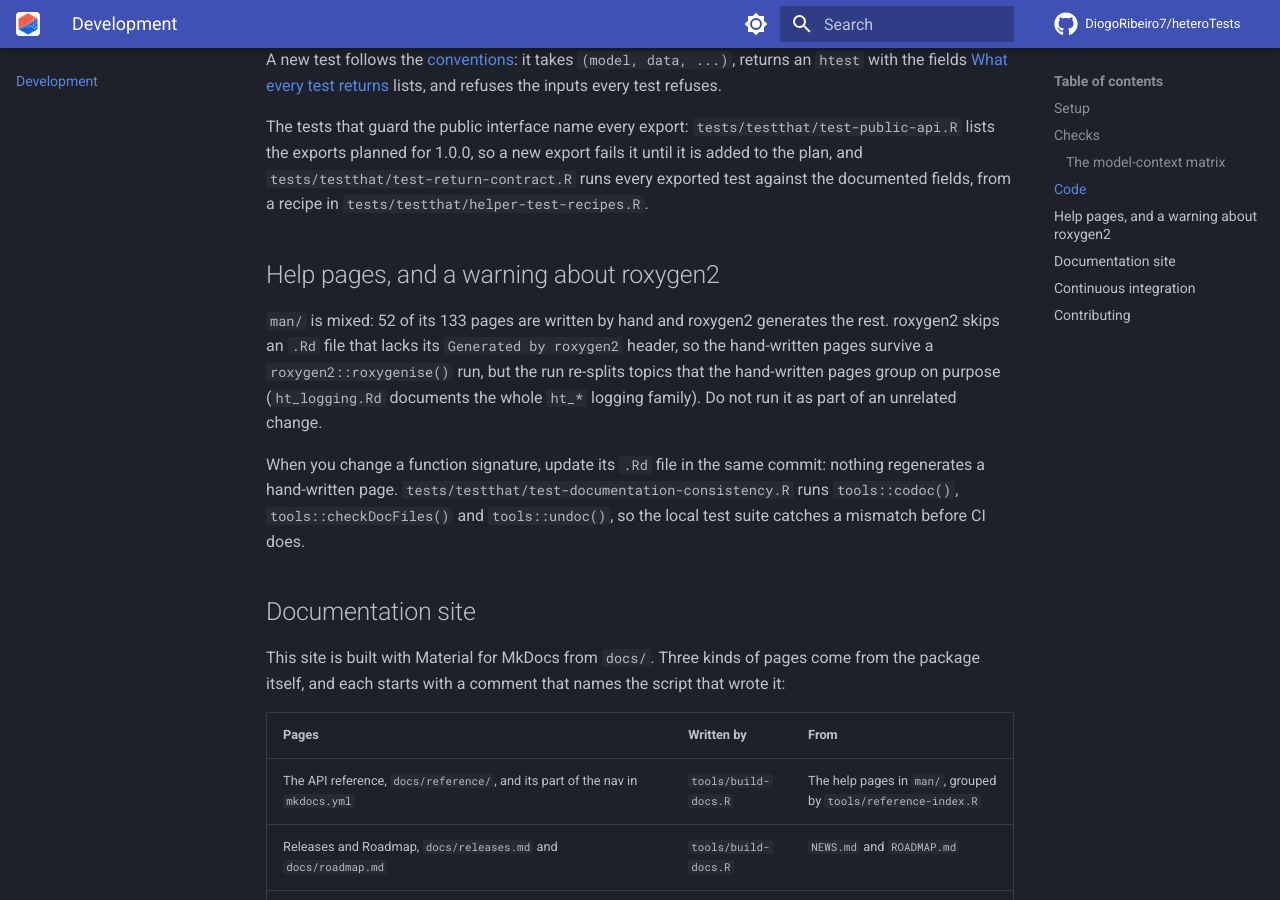
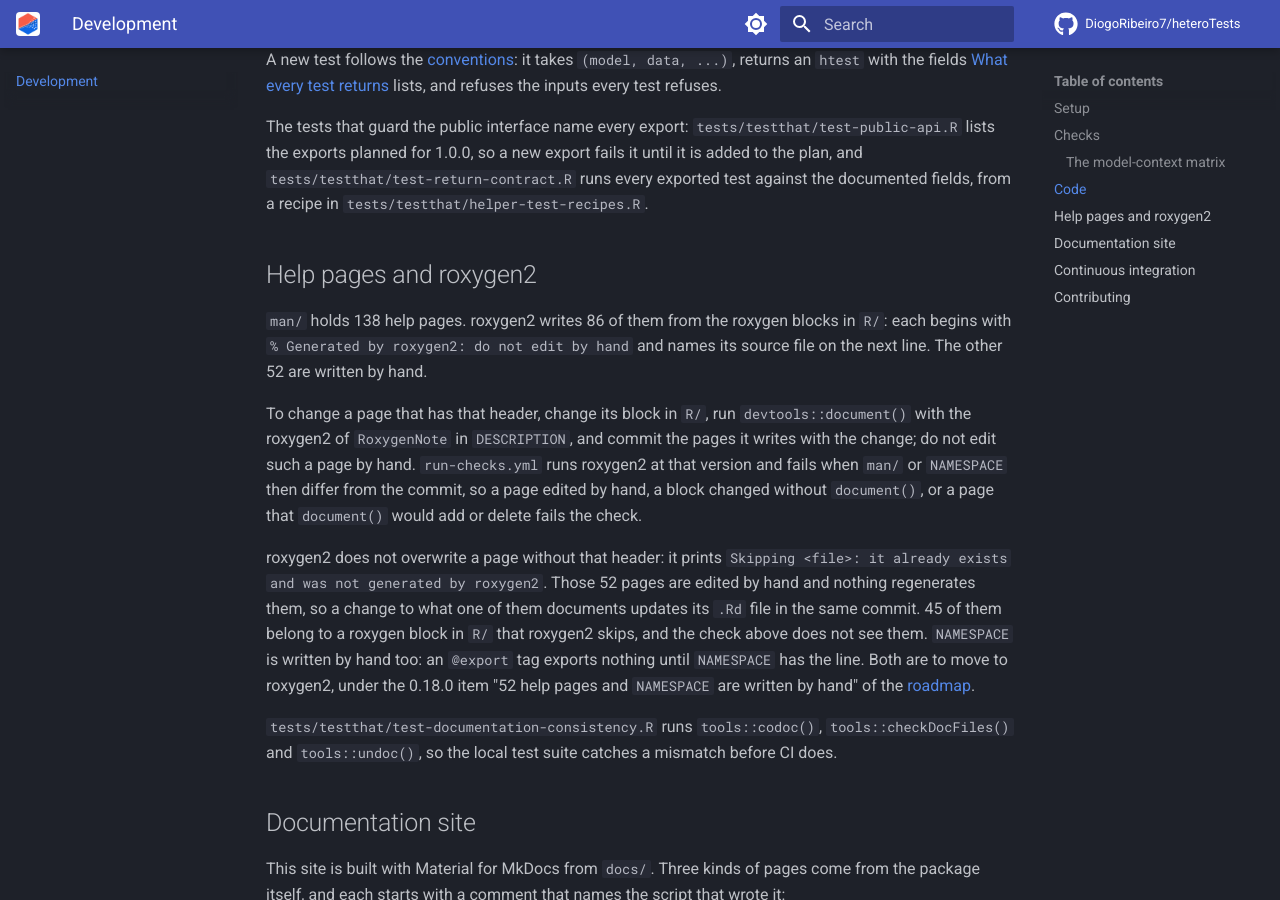
Before and after one commit to DiogoRibeiro7/heteroTests, an MkDocs documentation site: the page built from docs/development.md, in a window 1280 px wide and 900 px high, scrolled down 1592 px. Built offline with MkDocs 1.6.1 and Material for MkDocs 9.7.7, drawn with Linux system fonts in a browser that asks for light colours; comment, search, counter and statistics services are not loaded; some of the changed text lies outside the part shown.

Commit message:
Tell contributors to run devtools::document() for the pages roxygen2 writes
CONTRIBUTING.md and the development page of the site said that
roxygen2::roxygenise() was disruptive, writing 14 pages and deleting
ht_logging.Rd, that it should not be run as part of an unrelated change,
and that nothing regenerates a page. Since the previous commits it
changes nothing, ht_logging.Rd is gone, and run-checks.yml fails unless
the pages roxygen2 writes are its output.

Both now say how a page is changed:
* For the 86 pages with the roxygen header, edit the block, run
  devtools::document() with the roxygen2 of RoxygenNote, and commit what
  it writes; CI checks it.
* The 52 pages without the header are edited by hand and nothing
  regenerates them, as before. 45 of them shadow a block the check does
  not see.
* NAMESPACE is written by hand too.

The counts were stale (78 of 130, 47 of 52, 52 of 133). The development
page's table of workflows names the new step, docs/architecture.md gives
the counts, and the comment and failure message of
test-documentation-consistency.R say which of the two to do.

```diff
--- a/docs/development.md
+++ b/docs/development.md
@@ -62,17 +62,30 @@ new export fails it until it is added to the plan, and
 `tests/testthat/test-return-contract.R` runs every exported test against the
 documented fields, from a recipe in `tests/testthat/helper-test-recipes.R`.
 
-## Help pages, and a warning about roxygen2
+## Help pages and roxygen2
 
-`man/` is mixed: 52 of its 133 pages are written by hand and roxygen2 generates
-the rest. roxygen2 skips an `.Rd` file that lacks its `Generated by roxygen2`
-header, so the hand-written pages survive a `roxygen2::roxygenise()` run, but
-the run re-splits topics that the hand-written pages group on purpose
-(`ht_logging.Rd` documents the whole `ht_*` logging family). Do not run it as
-part of an unrelated change.
+`man/` holds 138 help pages. roxygen2 writes 86 of them from the roxygen
+blocks in `R/`: each begins with `% Generated by roxygen2: do not edit by hand`
+and names its source file on the next line. The other 52 are written by hand.
 
-When you change a function signature, update its `.Rd` file in the same
-commit: nothing regenerates a hand-written page.
+To change a page that has that header, change its block in `R/`, run
+`devtools::document()` with the roxygen2 of `RoxygenNote` in `DESCRIPTION`, and
+commit the pages it writes with the change; do not edit such a page by hand.
+`run-checks.yml` runs roxygen2 at that version and fails when `man/` or
+`NAMESPACE` then differ from the commit, so a page edited by hand, a block
+changed without `document()`, or a page that `document()` would add or delete
+fails the check.
+
+roxygen2 does not overwrite a page without that header: it prints `Skipping
+<file>: it already exists and was not generated by roxygen2`. Those 52 pages
+are edited by hand and nothing regenerates them, so a change to what one of
+them documents updates its `.Rd` file in the same commit. 45 of them belong to
+a roxygen block in `R/` that roxygen2 skips, and the check above does not see
+them. `NAMESPACE` is written by hand too: an `@export` tag exports nothing
+until `NAMESPACE` has the line. Both are to move to roxygen2, under the
+0.18.0 item "52 help pages and `NAMESPACE` are written by hand" of the
+[roadmap](roadmap.md).
+
 `tests/testthat/test-documentation-consistency.R` runs `tools::codoc()`,
 `tools::checkDocFiles()` and `tools::undoc()`, so the local test suite catches
 a mismatch before CI does.
@@ -117,7 +130,7 @@ the guide pages it writes along with the vignette that changed.
 | Workflow | Runs |
 | --- | --- |
 | `R-CMD-check.yml` | `R CMD check`. On a pull request: Ubuntu and Windows (R release), and the hard dependencies on R 4.1. On a push to `main`, weekly and on demand, also Ubuntu (R devel and the previous release) and macOS. Weekly or on demand, `--as-cran` and reverse-dependency checks. |
-| `run-checks.yml` | In parallel: `scripts/run_checks.R`, whose saved coverage is sent to Codecov; the spelling check, and a link check whose result is reported, not gated; and the quick benchmark suite. |
+| `run-checks.yml` | In parallel: the check that `man/` is what roxygen2 writes from `R/` (see [Help pages and roxygen2](#help-pages-and-roxygen2)), then `scripts/run_checks.R`, whose saved coverage is sent to Codecov; the spelling check, and a link check whose result is reported, not gated; and the quick benchmark suite. |
 | `docs.yml` | Regenerates the reference, releases and roadmap pages, fails if the committed ones are out of date, builds the site with `--strict`, and deploys it to GitHub Pages from `main`. |
 | `release.yml` | On a push to `main` whose `DESCRIPTION` version has no tag: builds the tarball, checks it with `R CMD check --as-cran`, tags `v<version>`, publishes a GitHub release with the tarball, and stores the tarball in `cran/`. |
 
```
Also changed, not shown: CONTRIBUTING.md (+23 -17 lines), docs/architecture.md (+1 -1 lines), 1 other file.
